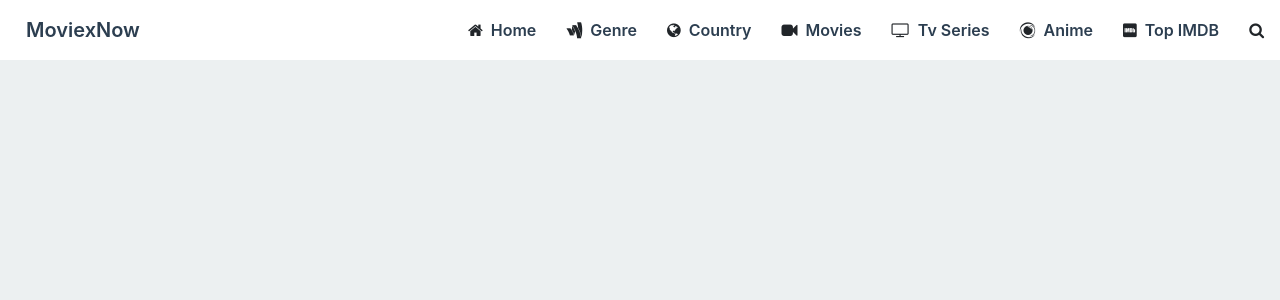
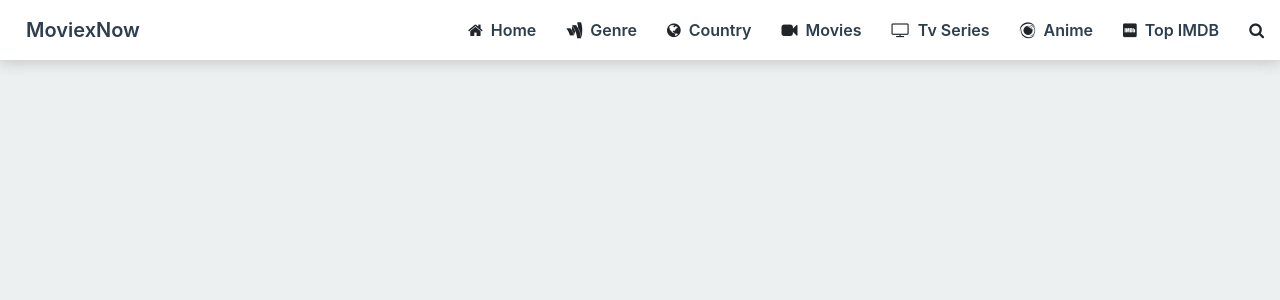
Before and after one commit to nexx74/Moviexnow, a Jekyll site: the page built from index.html, in a window 1280 px wide. Shown: the top 300 px of the page. Built offline with Jekyll 4.4.1, drawn with Linux system fonts in a browser that asks for light colours; nearby versions of some CDN libraries; Markdown is read by kramdown in place of the engine named in the settings.

Commit message:
initial commit

```diff
--- a/css/style.css
+++ b/css/style.css
@@ -8,7 +8,8 @@ body {
   background-color: #ecf0f1; }
 
 .nav {
-  width: 100%; }
+  width: 100%;
+  box-shadow: 0px 0px 15px #ccc; }
   .nav .navbar {
     width: 100%;
     height: 60px;
--- a/sass/style.scss
+++ b/sass/style.scss
@@ -32,6 +32,7 @@ body{
 // Navigation
 .nav{
   width: 100%;
+  box-shadow: 0px 0px 15px $grey;
   .navbar{
     width: 100%;
     height: 60px;
@@ -49,4 +50,6 @@ body{
     color: $blue;
     font-weight: 600;
   }
+  .fa-home:hover{
+  }
 }
```
Also changed, not shown: 4 other files.
